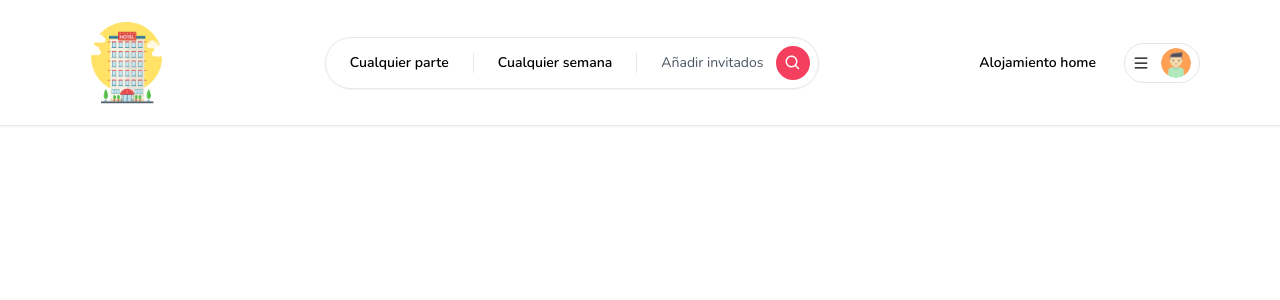
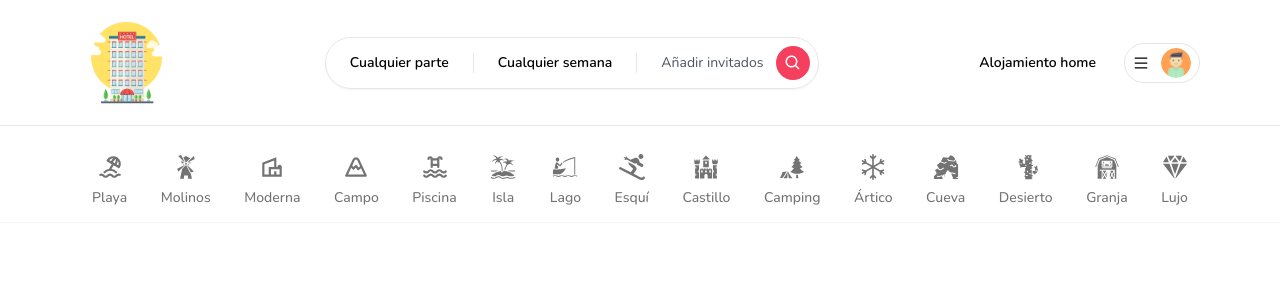
Before and after one commit to avacco/002-Alojamas, a Next.js app: page / in a window 1280 px wide. Shown: the top 300 px of the page. Built offline with nearby package versions, Linux system fonts and the light colour scheme; no server answers.

Commit message:
Implementa categorias y routing de las mismas

```diff
--- /dev/null
+++ b/app/components/CategoryBox.tsx
@@ -0,0 +1,58 @@
+'use client';
+
+import { useRouter, useSearchParams } from "next/navigation";
+import { useCallback } from "react";
+import { IconType } from "react-icons";
+import qs from 'query-string';
+
+interface CategoryBoxProps {
+  icon: IconType;
+  label: string;
+  selected?: boolean;
+}
+// 'icon: Icon' para permitir usar el icono como componente
+const CategoryBox: React.FC<CategoryBoxProps> = ({ icon: Icon, label, selected }) => {
+
+  const router = useRouter();
+  const params = useSearchParams();
+
+  const handleClick = useCallback(() => {
+      let currentQuery = {}; // Define currentQuery como un objeto vacio
+
+      if(params) {
+        currentQuery = qs.parse(params.toString()); // Crea un objeto con todos los query params
+      }
+
+      const updatedQuery: any = {
+        ...currentQuery,
+        category: label // Al clickear en alguna de las categorias, se actualiza el query param category, y con esto, la url.
+      }
+
+      if(params?.get('category') === label) {
+        delete updatedQuery.category; // Si la categoria ya esta seleccionada, se borra el query param category. Crea asi una suerte de switch on/off
+      }
+
+      const url = qs.stringifyUrl({ // Genera la url final
+        url: '/',
+        query: updatedQuery
+      }, { skipNull: true });
+
+      router.push(url);
+
+    }, [label, params, router]);
+
+
+  return (
+    <div onClick={handleClick} className={`flex flex-col items-center justify-center gap-2 p-3 border-b-2 hover:text-neutral-800 transition cursor-pointer
+      ${selected ? 'border-b-neutral-800' : 'border-transparent'}
+      ${selected ? 'text-neutral-800' : 'text-neutral-500'}
+    `}>
+      <Icon size={26} />
+      <div className="font-medium text-sm">
+        {label}
+      </div>
+    </div>
+  )
+}
+
+export default CategoryBox
--- /dev/null
+++ b/app/components/navbar/Categories.tsx
@@ -0,0 +1,112 @@
+'use client';
+
+import Container  from "../Container";
+import { TbBeach, TbMountain, TbPool } from "react-icons/tb";
+import { GiBarn, GiBoatFishing, GiCactus, GiCastle, GiCaveEntrance, GiForestCamp, GiIsland, GiWindmill } from "react-icons/gi";
+import { MdOutlineVilla } from 'react-icons/md';
+import CategoryBox from "../CategoryBox";
+import { usePathname, useSearchParams } from "next/navigation";
+import { FaSkiing } from 'react-icons/fa'
+import { BsSnow } from 'react-icons/bs'
+import { IoDiamond } from 'react-icons/io5'
+
+export const categories = [
+  {
+    label: 'Playa',
+    icon: TbBeach,
+    description: 'Esta propiedad se encuentra cercana a la playa.'
+  },
+  {
+    label: 'Molinos',
+    icon: GiWindmill,
+    description: 'Esta propiedad tiene molinos de viento.'
+  },
+  {
+    label: 'Moderna',
+    icon: MdOutlineVilla,
+    description: 'Esta propiedad tiene un estilo moderno.'
+  },
+  {
+    label: 'Campo',
+    icon: TbMountain,
+    description: 'Esta propiedad se encuentra en el campo.'
+  },
+  {
+    label: 'Piscina',
+    icon: TbPool,
+    description: 'Esta propiedad cuenta con piscina.'
+  },
+  {
+    label: 'Isla',
+    icon: GiIsland,
+    description: 'Esta propiedad se encuentra en una isla.'
+  },
+  {
+    label: 'Lago',
+    icon: GiBoatFishing,
+    description: 'Esta propiedad se encuentra cercana a un lago'
+  },
+  {
+    label: 'Esquí',
+    icon: FaSkiing,
+    description: 'Esta propiedad cuenta con actividades de esquí'
+  },
+  {
+    label: 'Castillo',
+    icon: GiCastle,
+    description: 'Esta propiedad se encuentra en un castillo'
+  },
+  {
+    label: 'Camping',
+    icon: GiForestCamp,
+    description: 'Esta propiedad cuenta con actividades de camping'
+  },
+  {
+    label: 'Ártico',
+    icon: BsSnow,
+    description: 'Esta propiedad se encuentra en el ártico'
+  },
+  {
+    label: 'Cueva',
+    icon: GiCaveEntrance,
+    description: 'Esta propiedad se encuentra en una cueva.'
+  },
+  {
+    label: 'Desierto',
+    icon: GiCactus,
+    description: 'Esta propiedad se encuentra en un desierto'
+  },
+  {
+    label: 'Granja',
+    icon: GiBarn,
+    description: 'Esta propiedad se encuentra en una granja'
+  },
+  {
+    label: 'Lujo',
+    icon: IoDiamond,
+    description: 'Esta propiedad es lujosa.'
+  }
+]
+
+const Categories = () => {
+
+  const params = useSearchParams(); // Prepara para tomar la url
+  const category = params?.get('category'); //  Toma la categoria de la URL y la utiliza para comprobar que sea igual al label correspondiente en las categorias
+  const pathname = usePathname(); // Toma la URL actual y la utiliza para comprobar si es la pagina principal.
+
+  const isMainPage = pathname === '/';
+
+  if(!isMainPage) return null;
+
+  return (
+    <Container>
+      <div className="pt-4 flex flex-row items-center justify-between overflow-x-auto">
+        {categories.map((item) => (
+          <CategoryBox key={item.label} label={item.label} icon={item.icon} selected={category === item.label} />
+        ))}
+      </div>
+    </Container>
+  )
+}
+
+export default Categories
--- a/app/components/navbar/Logo.tsx
+++ b/app/components/navbar/Logo.tsx
@@ -8,7 +8,7 @@ const Logo = () => {
   const router = useRouter();
 
   return (
-    <Image alt="logo" className="hidden md:block cursor-pointer" height="100" width="100" src={imgLogo} />
+    <Image alt="logo" className="hidden md:block cursor-pointer" height="100" width="100" src={imgLogo} onClick={() => router.push('/')} />
   )
 }
 
--- a/app/components/navbar/Navbar.tsx
+++ b/app/components/navbar/Navbar.tsx
@@ -6,6 +6,7 @@ import React from 'react';
 import Search from './Search';
 import UserMenu from './UserMenu';
 import { SafeUser } from '@/app/types';
+import Categories from './Categories';
 
 interface NavbarProps {
   currentUser?: SafeUser | null;
@@ -23,6 +24,7 @@ const Navbar: React.FC<NavbarProps> = ({ currentUser }) => {
           </div>
         </Container>
       </div>
+      <Categories />
     </div>
   );
 }
--- a/package.json
+++ b/package.json
@@ -22,6 +22,7 @@
     "next": "13.3.0",
     "next-auth": "^4.22.0",
     "postcss": "8.4.21",
+    "query-string": "^8.1.0",
     "react": "18.2.0",
     "react-dom": "18.2.0",
     "react-hook-form": "^7.43.9",
```
Also changed, not shown: 1 other file (tests, documents, lock files or other folders).
